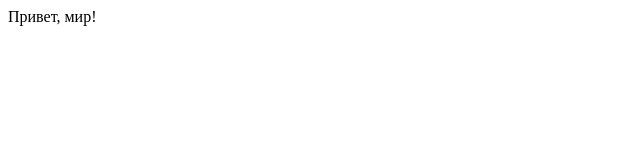
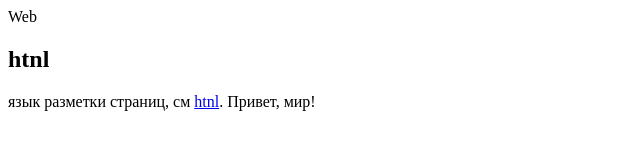
Before and after one commit to eaigul/eaigul.github.io, a plain HTML site: page index.html in a window 1280 px wide. Shown: the whole page, without its empty margins (0-640 px from the left). Drawn offline with Linux system fonts and the light colour scheme.

Commit message:
Tue, Sep 26, 2023, 2:41 PM +07:00

```diff
--- a/index.html
+++ b/index.html
@@ -5,6 +5,13 @@
         <title>Web</title>
     </head>
     <body>
-        Привет, мир!
+        <ing src=""
+        <h1>Web</h1>
+        <h2>htnl</h2>
+        <p>язык разметки страниц, см
+             <a href="http://ru.wikpedia.org/wiki/HTNL">htnl</a>.
+             Привет, мир!
+        </p>
+
     </body>
 </html>
```
Also changed, not shown: 1 other file.
